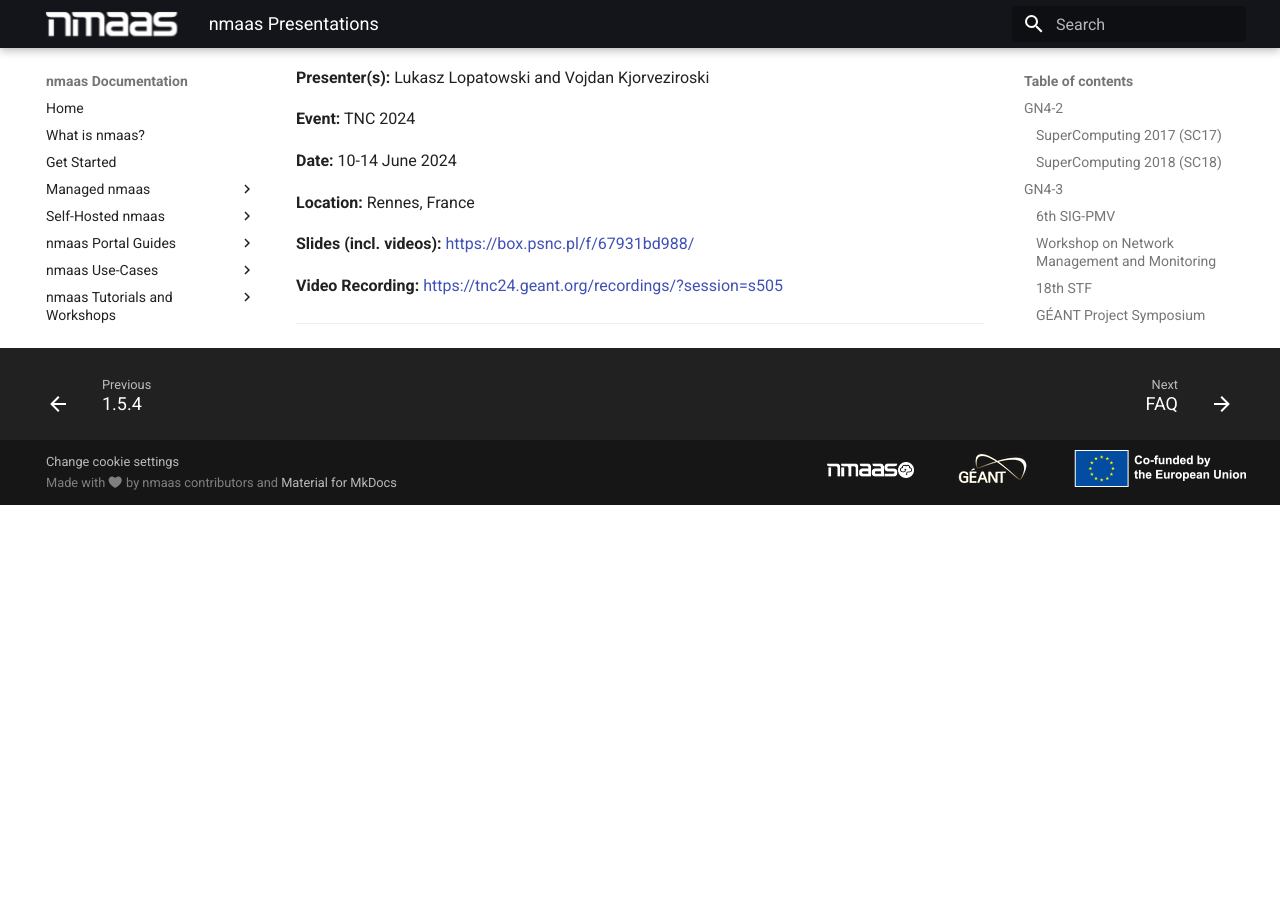
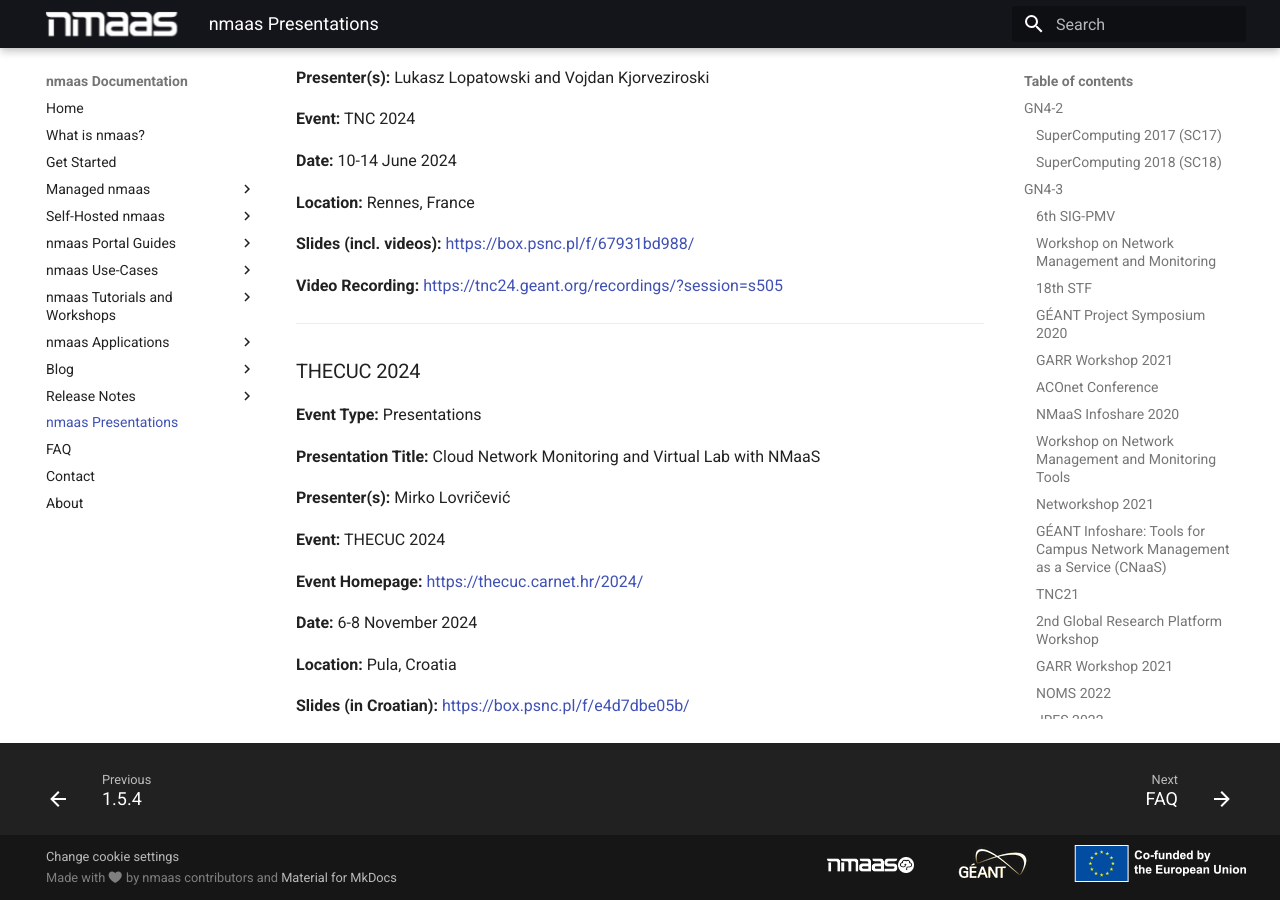
Before and after one commit to nmaas-platform/nmaas-docs, an MkDocs documentation site: the page built from docs/nmaas-presentations.md, in a window 1280 px wide and 900 px high, scrolled down 9704 px. Built offline with MkDocs 1.6.1 and Material for MkDocs 9.7.7, drawn with Linux system fonts in a browser that asks for light colours; before the commit the page ends 10209 px from its top, so only the background shows below that.

Commit message:
Update nmaas-presentations.md

```diff
--- a/docs/nmaas-presentations.md
+++ b/docs/nmaas-presentations.md
@@ -462,3 +462,21 @@
 **Video Recording:** [https://tnc24.geant.org/recordings/?session=s505](https://tnc24.geant.org/recordings/?session=s505)
 
 ---
+
+### THECUC 2024
+
+**Event Type:** Presentations
+
+**Presentation Title:** Cloud Network Monitoring and Virtual Lab with NMaaS
+
+**Presenter(s):** Mirko Lovričević
+
+**Event:** THECUC 2024
+
+**Event Homepage:** [https://thecuc.carnet.hr/2024/](https://thecuc.carnet.hr/2024/)
+
+**Date:** 6-8 November 2024
+
+**Location:** Pula, Croatia
+
+**Slides (in Croatian):** [https://box.psnc.pl/f/e4d7dbe05b/](https://box.psnc.pl/f/e4d7dbe05b/?raw=1)
```
